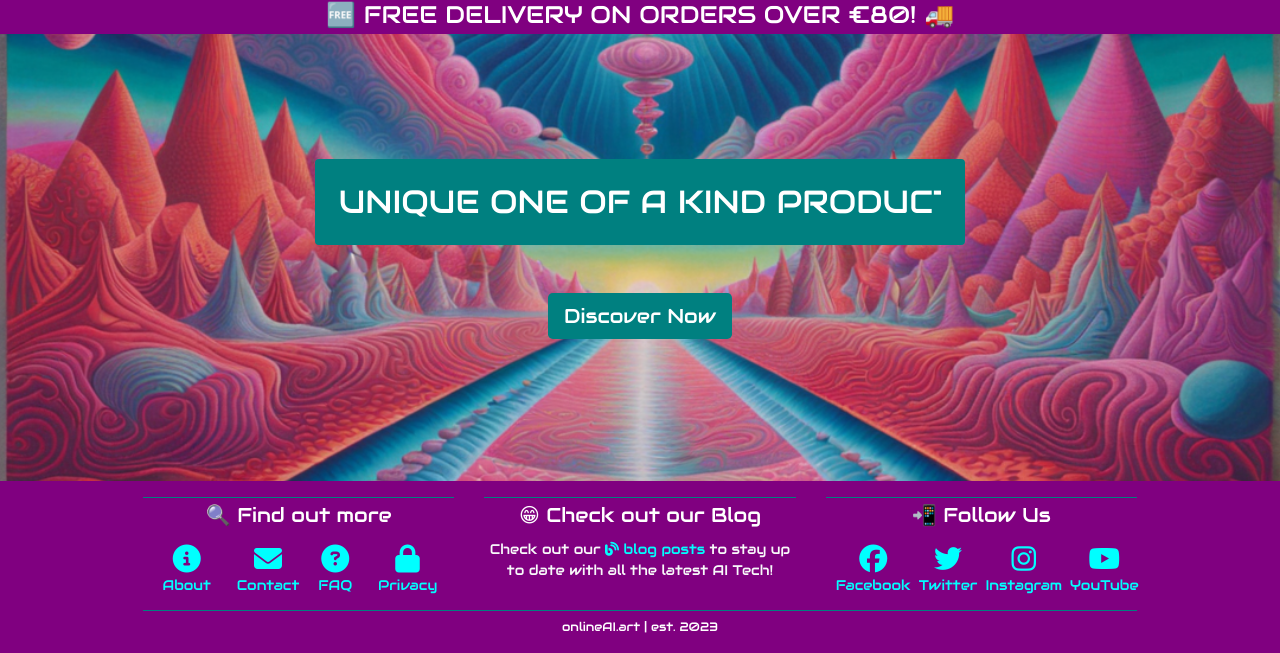
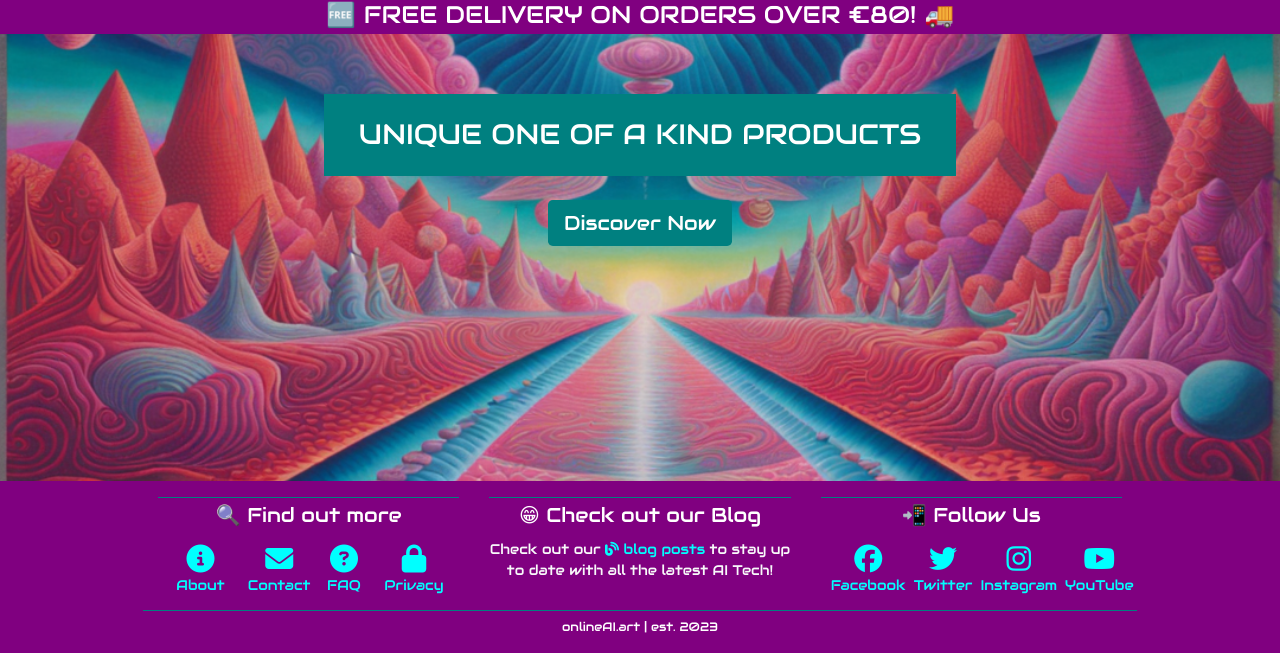
Before and after one commit to Ada-555/ecommerce, a Django app: page / in a window 1280 px wide. Shown: the part 147-800 px from the top of the page. Run offline with Django 3.2, Linux system fonts and the light colour scheme; parts of the project's set-up code (start-up, migrations or seed data) failed here and were passed over; some libraries are stand-ins or nearby versions.

Commit message:
Adjust create & edit about & blog pages to remove CKEditor on small devices. Update home page styling. Update footer.

```diff
--- a/home/templates/home/index.html
+++ b/home/templates/home/index.html
@@ -10,18 +10,18 @@
 {% endblock %}
 
 {% block content %}
-    <div class="container h-100">
-        <div class="row h-100 justify-content-center">
-            <div class="col-lg-8 col-md-10 col-12 d-flex flex-column align-items-center my-auto px-3">
-                <div class="bg-teal rounded p-4 w-100 d-flex align-items-center justify-content-center">
-                    <h2 class="logo-font responsive-heading typewriter-text text-center mb-0 text-white">
-                        Unique one of a kind products
-                    </h2>
-                </div>
-                <div class="mt-5 w-100 text-center">
-                    <a href="{% url 'products' %}" class="btn btn-primary btn-lg border-0">Discover Now</a>
-                </div>
+<div class="container vh-100">
+    <div class="d-flex flex-column justify-content-center align-items-center h-100">
+        <div class="col-lg-8 col-md-10 col-12 text-center">
+            <div class="bg-teal rounded-2">
+                <h3 class="logo-font typewriter-text text-white p-4">
+                    Unique one of a kind products
+                </h3>
+            </div>
+            <div class="mt-4">
+                <a href="{% url 'products' %}" class="btn btn-primary btn-lg border-0">Discover Now</a>
             </div>
         </div>
     </div>
+</div>
 {% endblock %}
--- a/products/templates/products/products.html
+++ b/products/templates/products/products.html
@@ -253,7 +253,7 @@
     });
 </script>
 
-<script type="text/javascript">
+<script>
     $('#sort-selector').change(function () {
         var selector = $(this);
         var currentUrl = new URL(window.location);
--- a/templates/includes/footer.html
+++ b/templates/includes/footer.html
@@ -1,7 +1,7 @@
 <footer class="small mt-auto py-3 bg-purple text-light footer">
     <!-- Footer Container -->
     <div class="container text-center">
-        <div class="row">
+        <div class="row mx-auto">
             <!-- Column 1: About Pages -->
             <div class="col-md-4 pb-1">
                 <hr class="custom-hr">
```
Also changed, not shown: about/templates/about/create_about_page.html (+13 -2 lines), about/templates/about/edit_about_page.html (+19 -13 lines), blog/templates/blog/create_blog_page.html (+14 -3 lines), blog/templates/blog/edit_blog_page.html (+17 -3 lines), README.md, 1 other file.
